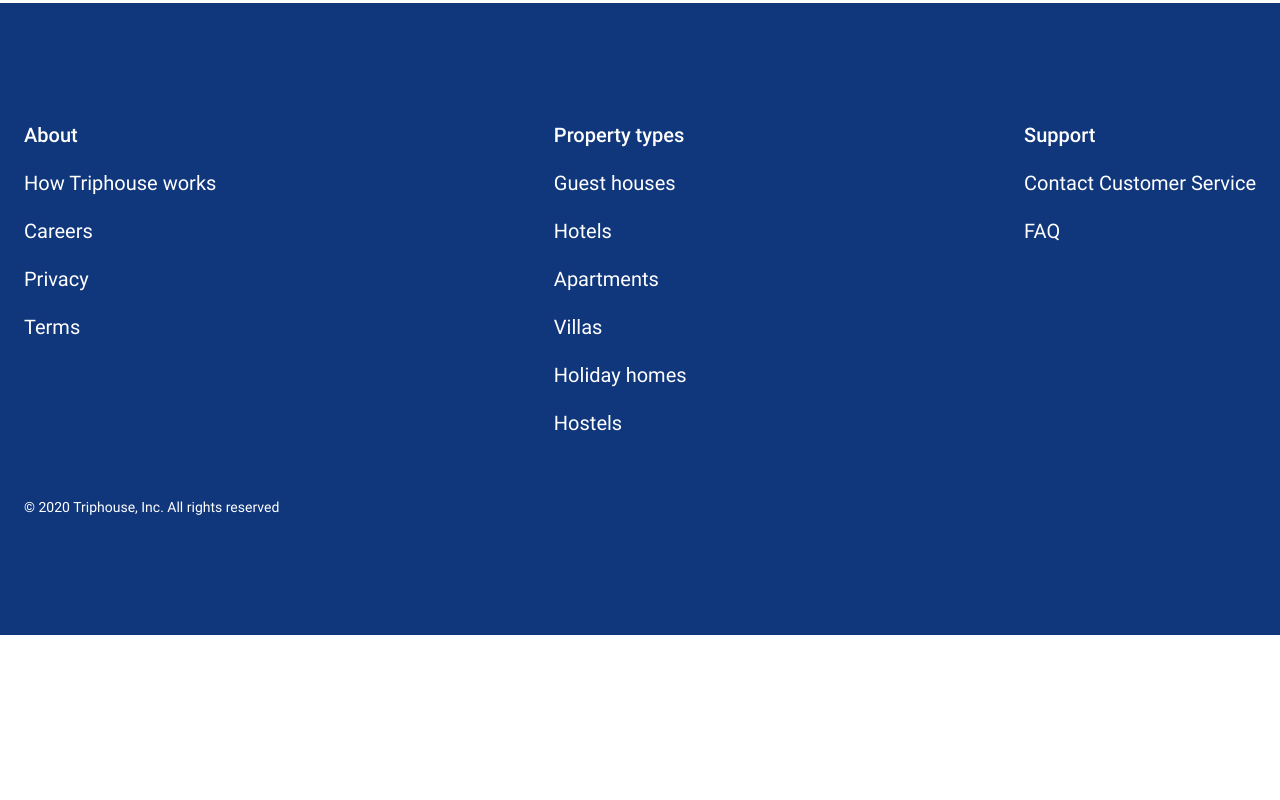
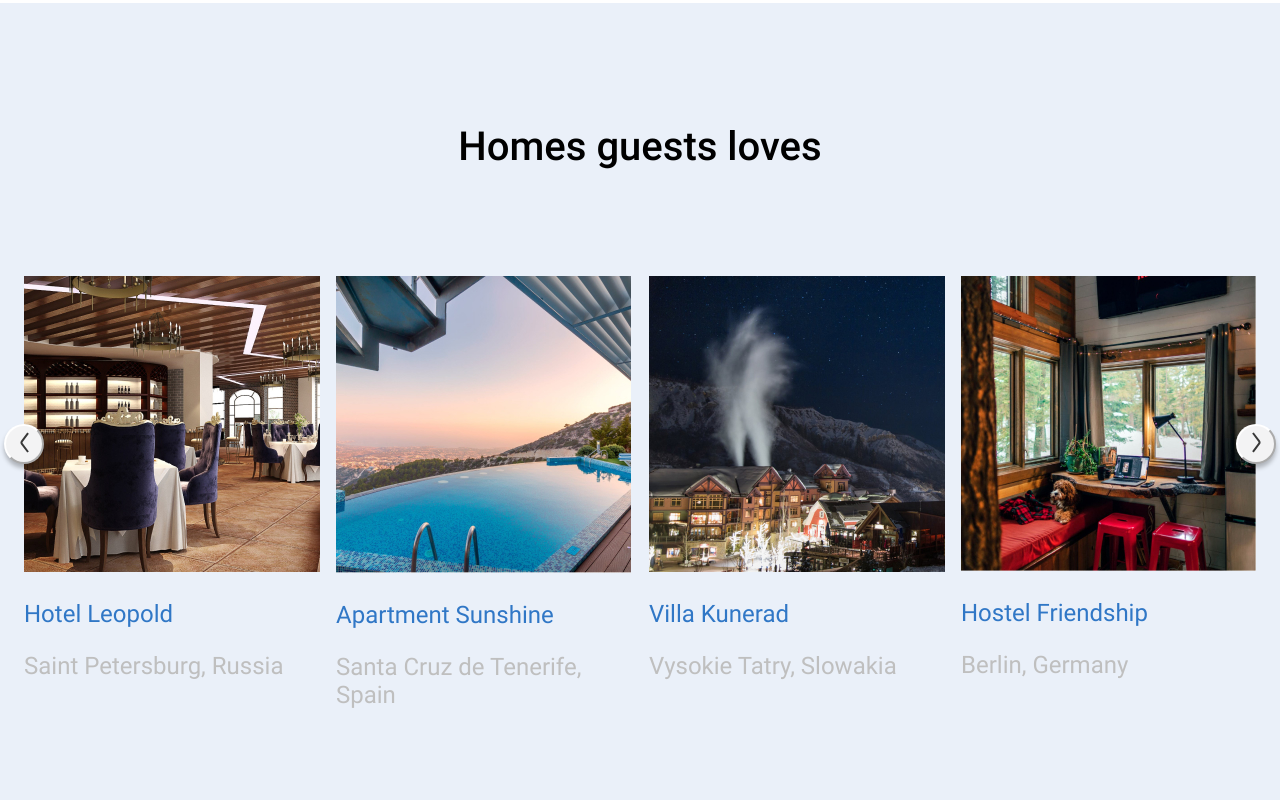
Before and after one commit to SvetaDanilchyk/if-html, a website: page index.html in a window 1280 px wide. Shown: the part 1600-2400 px from the top of the page. Before the commit the page ends 2235 px from the top, so only its background shows below. Drawn offline with Linux system fonts and the light colour scheme.

Commit message:
Added section homes and divider

```diff
--- a/css/advantages.css
+++ b/css/advantages.css
@@ -5,8 +5,25 @@
 }
 
 .title {
+  position: relative;
+  display: block;
   font-weight: 500;
   font-size: 40px;
+}
+
+.advantages .title:before {
+  content: "";
+  position: absolute;
+  display: block;
+  bottom: -20px;
+  left: 50%;
+  right: 50%;
+  transform: translate(-50%, -50%);
+  height: 4px;
+  width: 100px;
+  background-color: var(--accent-color-line);
+  border: none;
+
 }
 
 .advantages__title {
@@ -14,17 +31,9 @@
   padding-top: 120px;
 }
 
-.delimiter {
-  margin-top: 20px;
-  margin-left: auto;
-  margin-right: auto;
-  height: 4px;
-  width: 100px;
-  background-color: var(--accent-color-line);
-  border: none;
-}
+.offers {
 
-.offers {
+  position: relative;
   display: flex;
   flex-wrap: wrap;
   align-items: center;
--- /dev/null
+++ b/css/homes.css
@@ -0,0 +1,72 @@
+.homes {
+  min-height: 828px;
+  padding-top: 120px;
+  padding-bottom: 120px;
+  background-color: var(--accent-color);
+}
+
+.homes .title {
+  text-align: center;
+  margin-bottom: 106px;
+}
+
+.slider__items {
+  display: flex;
+  justify-content: center;
+  column-gap: 16px;
+  position: relative;
+}
+
+.slider__item {
+  background-size: cover;
+  background-position: center center;
+  background-repeat: no-repeat;
+}
+
+.slider__img {
+  margin-bottom: 24px;
+}
+
+.left-arrow {
+  position: absolute;
+  left: -20px;
+  top: 148px;
+}
+
+.right-arrow {
+  position: absolute;
+  right: -20px;
+  top: 148px;
+}
+
+.slider__btn {
+  cursor: pointer;
+  height: 40px;
+  width: 40px;
+  border-radius: 50%;
+  border-color: var(--general-text-color);
+  background-color: var(--stroke-color-main);
+  box-shadow: 0px 4px 4px rgba(0, 0, 0, 0.25);
+}
+
+.svg_transform {
+  transform: rotate(180deg);
+}
+
+.slider__descr {
+  display: flex;
+  flex-direction: column;
+  row-gap: 24px;
+}
+
+.slider__descr-header {
+  color: var(--color-btn);
+  font-size: 24px;
+  font-weight: 400;
+}
+
+.slider__descr-text {
+  color: var(--text-color);
+  font-size: 24px;
+  font-weight: 400;
+}
--- a/css/style.css
+++ b/css/style.css
@@ -1,6 +1,7 @@
 @import url("./fonts.css");
 @import url("./top-section.css");
 @import url("./advantages.css");
+@import url("./homes.css");
 @import url("./footer.css");
 /*
 @import url("./media.css");
@@ -13,6 +14,7 @@
   --stroke-color-main: #f3f3f4;
   --accent-color-line: #f5bd41;
   --color-btn: #3077c6;
+  --text-color: #bfbfbf;
   --col-width: calc(100% / 12);
 }
 
@@ -140,7 +142,7 @@
     height: 24px;
   }
 
-  .menu__text--padington-24 {
+  .menu__text--margin-24 {
     padding-right: 0;
   }
 
--- a/css/top-section.css
+++ b/css/top-section.css
@@ -13,17 +13,6 @@
   padding-top: 51px;
   justify-content: space-between;
 }
-
-/* .header {
-  display: grid;
-  padding-top: 51px;
-  grid-template-columns: 8fr 1fr 1fr;
-}
-.menu {
-  display: grid;
-  grid-template-columns: 1fr 1fr;
-  gap: 24px
-} */
 
 ul {
   list-style-type: none;
@@ -52,11 +41,24 @@ ul {
   font-weight: 400;
 }
 
-.menu__text--padington-24 {
-  padding-right: 24px;
+.menu__text--margin-24 {
+  margin-right: 24px;
+  margin-left: 24px;
 }
-.menu__text--padington-48 {
-  padding-right: 48px;
+
+.delimiter {
+  position: relative;
+  margin-right: 48px;
+}
+
+.delimiter:hover::after {
+  content: "";
+  position: absolute;
+  bottom: -5px;
+  height: 4px;
+  width: 85%;
+  background-color: var(--accent-color-line);
+  border: none;
 }
 
 li {
--- a/index.html
+++ b/index.html
@@ -8,7 +8,6 @@
   </head>
   <body>
     <!-- SPRITE SVG GOOGLE PLAY -->
-
     <svg class="svg-sprite" xmlns="http://www.w3.org/2000/svg">
       <symbol id="google-play" viewBox="0 0 135 40">
         <path
@@ -119,6 +118,8 @@
       </symbol>
     </svg>
 
+
+
     <!-- TOP SECTION -->
     <div class="top-section">
       <div class="container">
@@ -132,17 +133,13 @@
           </ul>
 
           <ul class="menu">
-            <li>
-              <a class="menu__text menu__text--padington-24 active" href="#"
-                >Stays</a
-              >
+            <li class="delimiter">
+              <a class="menu__text active" href="#">Stays</a>
             </li>
-            <li>
-              <a class="menu__text menu__text--padington-48 active" href="#"
-                >Attractions</a
-              >
+            <li class="delimiter">
+              <a class="menu__text active" href="#">Attractions</a>
             </li>
-            <li class="menu__text--padington-24">
+            <li class="menu__text--margin-24">
               <button class="menu__btn-night">
                 <svg class="menu__btn-night--size-m">
                   <use href="./img/icons/sprite.svg#night" />
@@ -288,7 +285,6 @@
     <div class="advantages">
       <div class="container">
         <h2 class="title advantages__title">What do we offer</h2>
-        <hr class="delimiter" />
         <div class="offers">
           <div class="col col-sm-6 col-xs-6">
             <svg class="offers__size-svg">
@@ -318,6 +314,64 @@
             <div class="offers__description">Real guest reviews</div>
           </div>
         </div>
+      </div>
+    </div>
+
+    <!-- HOMES -->
+    <div class="homes">
+      <div class="container">
+        <h2 class="title">Homes guests loves</h2>
+
+        <div class="wrapper">
+          <div class="slider__items">
+
+            <div class="left-arrow">
+              <button class="slider__btn" >
+                <svg class="svg_transform" xmlns="http://www.w3.org/2000/svg" width="9" height="21" viewBox="0 0 9 21" fill="none">
+                  <path d="M0.941176 19.8235L7.1 11.6118C7.63333 10.9007 7.63333 9.92288 7.1 9.21177L0.941176 1" stroke="#383838" stroke-width="2"/>
+                </svg>
+              </button>
+            </div>
+
+            <div class="right-arrow">
+              <button class="slider__btn" >
+                <svg xmlns="http://www.w3.org/2000/svg" width="9" height="21" viewBox="0 0 9 21" fill="none">
+                  <path d="M0.941176 19.8235L7.1 11.6118C7.63333 10.9007 7.63333 9.92288 7.1 9.21177L0.941176 1" stroke="#383838" stroke-width="2"/>
+                </svg>
+              </button>
+            </div>
+
+            <div class="slider__item">
+              <img class="slider__img" src="./img/hotels-section/hotels.jpg" alt="hotels">
+              <div class="slider__descr">
+                <div class="slider__descr-header">Hotel Leopold</div>
+                <div class="slider__descr-text">Saint Petersburg, Russia</div>
+              </div>
+            </div>
+            <div class="slider__item">
+              <img class="slider__img" src="./img/hotels-section/apartment.jpg" alt="apartment">
+              <div class="slider__descr">
+                <div class="slider__descr-header">Apartment Sunshine</div>
+                <div class="slider__descr-text">Santa  Cruz de Tenerife, Spain</div>
+              </div>
+            </div>
+            <div class="slider__item">
+              <img class="slider__img" src="./img/hotels-section/villa.jpg" alt="villa">
+              <div class="slider__descr">
+                <div class="slider__descr-header">Villa Kunerad</div>
+                <div class="slider__descr-text">Vysokie Tatry, Slowakia</div>
+              </div>
+            </div>
+            <div class="slider__item">
+              <img class="slider__img" src="./img/hotels-section/hostel.jpg" alt="hostels">
+              <div class="slider__descr">
+                <div class="slider__descr-header">Hostel Friendship</div>
+                <div class="slider__descr-text">Berlin, Germany</div>
+              </div>
+            </div>
+          </div>
+        </div>
+
       </div>
     </div>
 
```
Also changed, not shown: img/hotels-section/apartment.jpg (added), img/hotels-section/hostel.jpg (added), img/hotels-section/hotels.jpg (added), img/hotels-section/villa.jpg (added).
